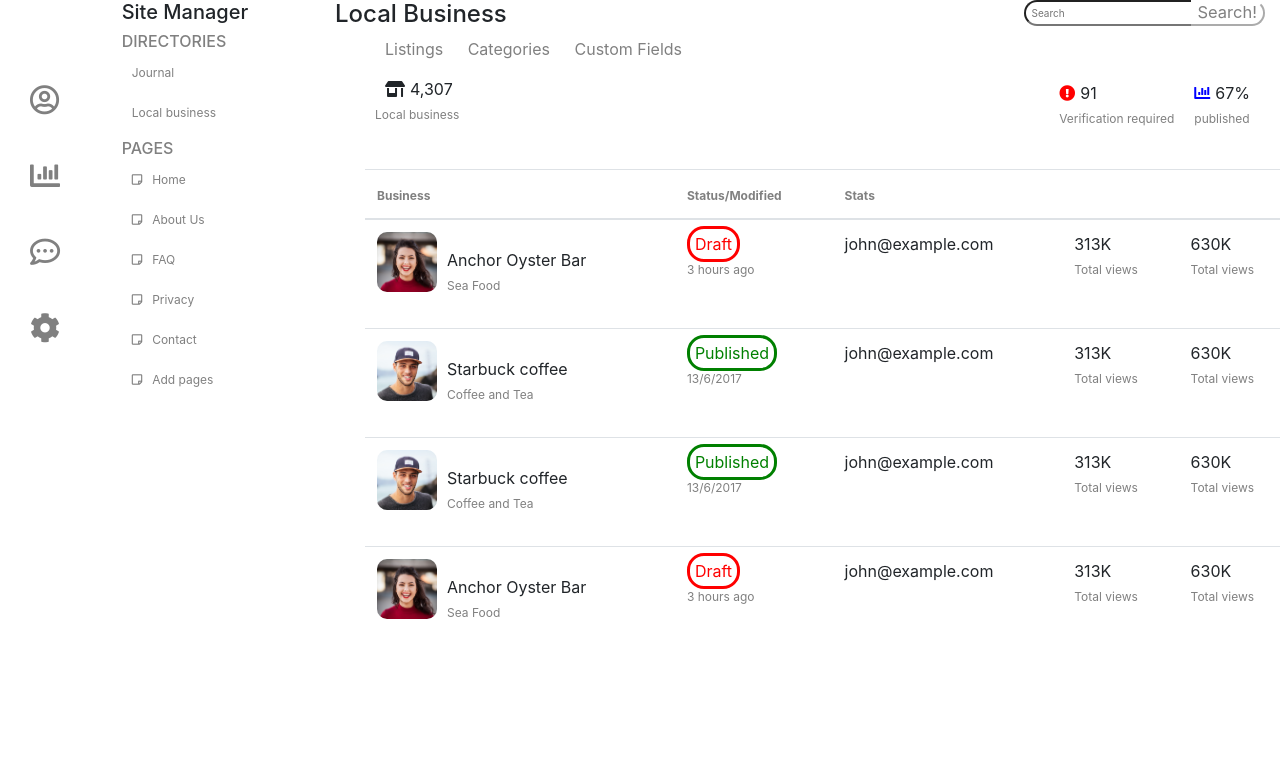
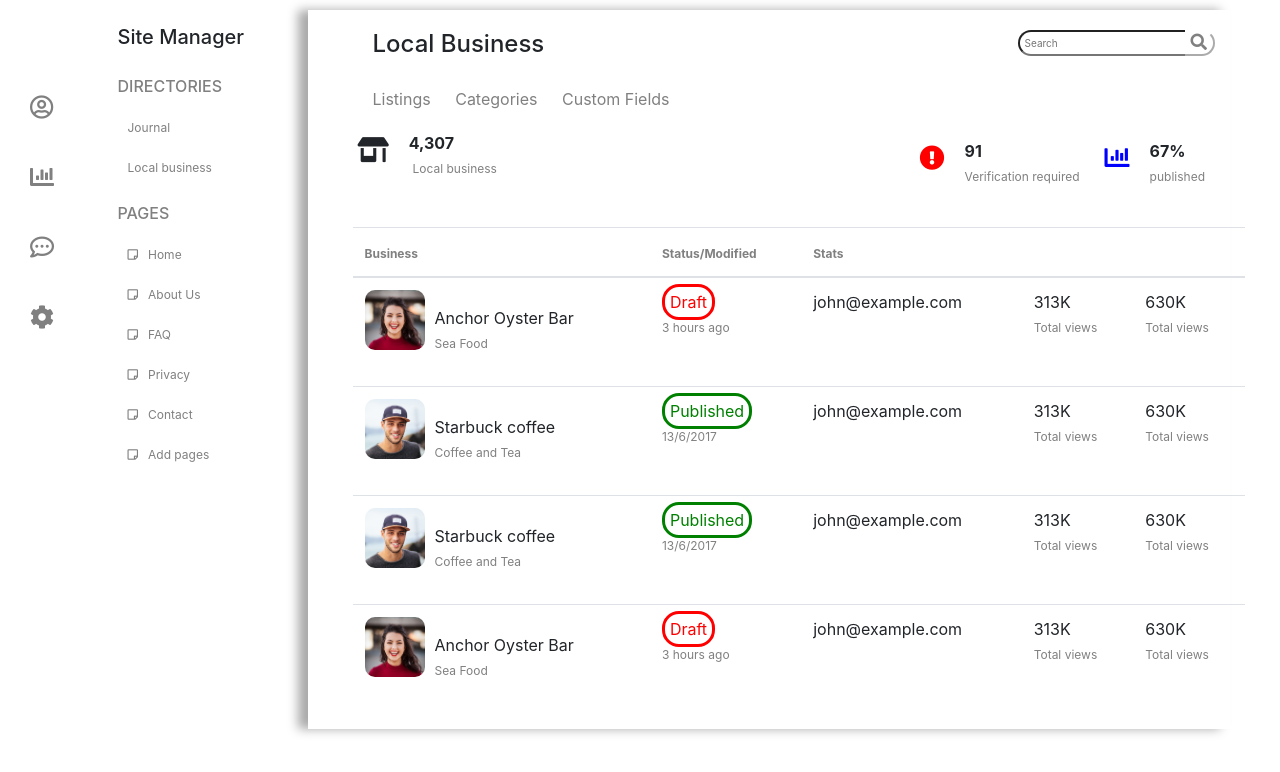
Before and after one commit to jaymes15/clearwox, a plain HTML site: page index.html in a window 1280 px wide. Drawn offline with nearby package versions, Linux system fonts and the light colour scheme.

Commit message:
Padding correction

```diff
--- a/index.css
+++ b/index.css
@@ -1,5 +1,11 @@
 body{
-	margin-top:20px;
+	padding-top:10px;
+	padding-right:50px;
+}
+header{
+	padding-top:20px;
+	padding-bottom:20px;
+	padding-left:50px;
 }
 .search{
 	float:right;
@@ -47,6 +53,7 @@ nav ul li a:hover{
 	border-bottom:solid;
 	border-bottom-width:2px;
 	text-decoration:none;
+    padding-bottom:10px;
 }
 
 nav ul li a:active{
@@ -60,6 +67,7 @@ nav ul li a:active{
 .stats ul li{
 	display:inline;
 	padding:10px;
+
 }
 
 
@@ -111,6 +119,20 @@ tr:hover {
 	padding:10px;
 }
 
+.sitemanager{
+	padding-top:15px;
+}
+
+.sitemanager h5{
+	padding-bottom:10px;
+
+}
+
+.sitemanager h6{
+	padding-top:10px;
+	padding-bottom:10px;
+}
+
 .ic a{
 
 	text-decoration:none;
@@ -128,23 +150,37 @@ tr:hover {
 }
 
 .ico{
-	font-size:30px;
+	font-size:24px;
 	padding:15px;
 	color:grey;
 }
 
 .ic{
 	margin-top:70px;
+
 }
+
 
 .danger{
 	color:red;
+
 }
 
 .graph{
 	color:blue;
+	padding-left:20px;
 }
 
 .store{
 	color:purple;
 }
+.main{
+	box-shadow: -10px 0px 10px #aaaaaa;
+}
+
+.icsize{
+	position:relative;
+	left:-15px;
+	top:10px;
+	font-size:25px;
+}
--- a/index.html
+++ b/index.html
@@ -39,10 +39,10 @@
 				</div>
 
 
-				<div class="col-md-9 col-sm-9">
+				<div class="col-md-9 col-sm-9 main">
 					<header>
 						<h4>Local Business
-						<button type="submit" class='search round' >Search!</button>
+						<button type="submit" class='search round' ><i class="fas fa-search"></i></button>
 						<input type="text"  placeholder="Search" class='search round1'>
 						</h4>
 					</header>
@@ -55,9 +55,9 @@
 					</nav>
 					<div class="stats">
 						<ul>
-							<li><i class="fas fa-store-alt stor"></i><span style="padding:5px">4,307</span><br/><span style="font-size:12px;color:grey">Local business</li>
-							<li class='static'><i class="fas fa-chart-bar graph"></i><span style="padding:5px">67%</span><br/><span style="font-size:12px;color:grey">published</span></li>
-							<li class='static'><i class="fas fa-exclamation-circle danger"></i><span style="padding:5px">91</span><br/><span style="font-size:12px;color:grey">Verification required</span></li>
+							<li><i class="fas fa-store-alt stor icsize"></i><span style="padding:5px"><b>4,307</b></span><br/><span style="font-size:12px;color:grey;position:relative;left:50px;">Local business</li>
+							<li class='static'><i class="fas fa-chart-bar graph icsize"></i><span style="padding:5px"><b>67%</b></span><br/><span style="font-size:12px;color:grey;padding-left:50px;">published</span></li>
+							<li class='static'><i class="fas fa-exclamation-circle danger icsize"></i><span style="padding:5px"><b>91</b></span><br/><span style="font-size:12px;color:grey;padding-left:30px;">Verification required</span></li>
 						</ul>
 					</div>
 					<table class="table table-hover">
```
Also changed, not shown: clearwox4.png (added).
